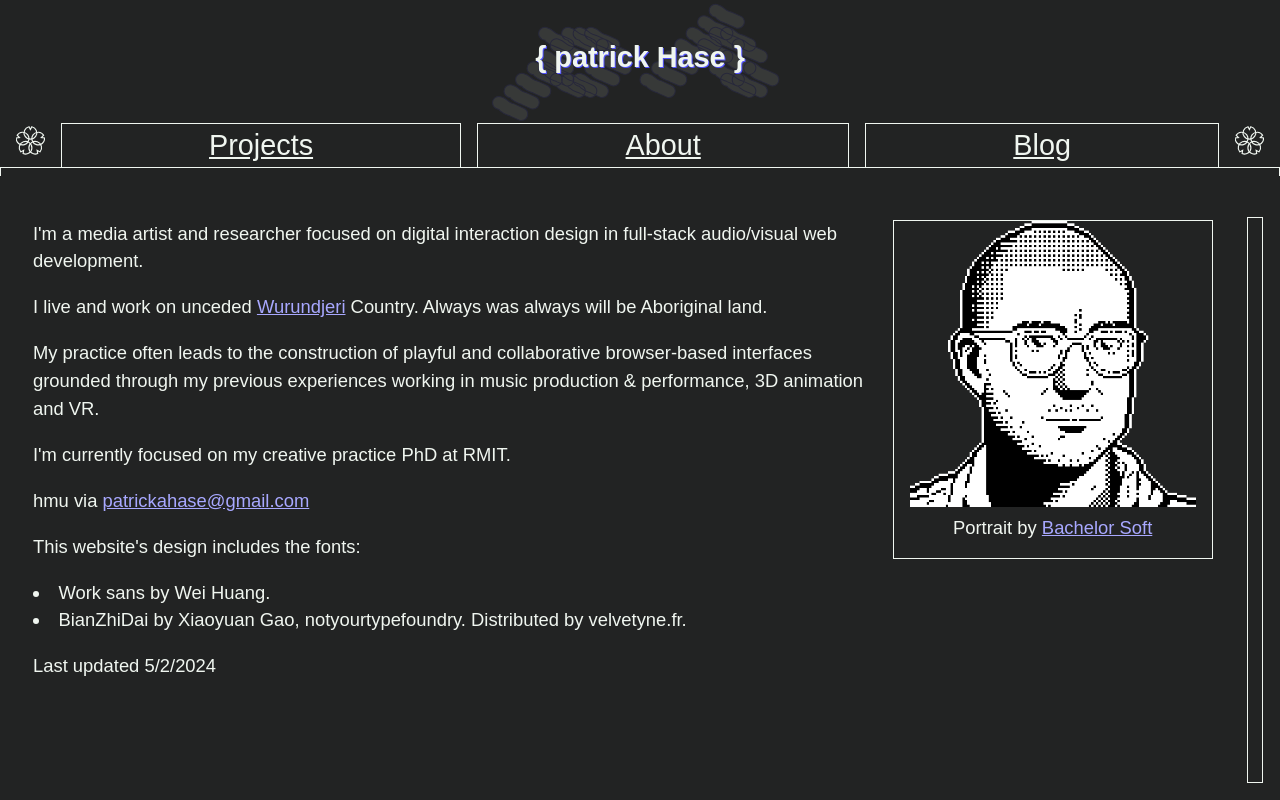
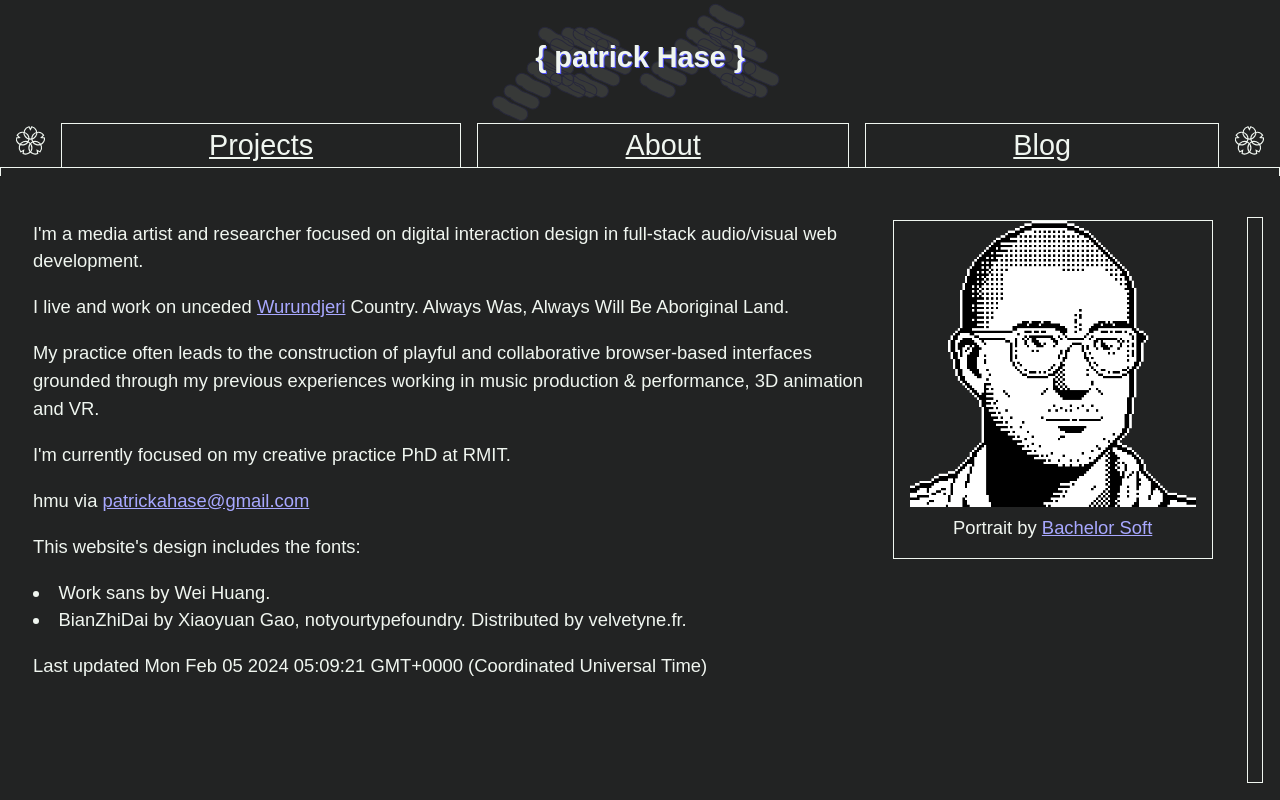
Before and after one commit to patrickahase/patrickhase.xyz, a React (Vite) app: page /about in a window 1280 px wide. Built offline with nearby package versions, Linux system fonts and the light colour scheme.

Commit message:
but will it be based on build or load?

```diff
--- a/src/routes/about-page.tsx
+++ b/src/routes/about-page.tsx
@@ -4,10 +4,11 @@ export default function AboutPage(){
 
   const dateObject = new Date();
 
-  const dateString =
+  /* const dateString =
         dateObject.getDate() + "/" +
         (dateObject.getMonth() + 1) + "/" +
-        dateObject.getFullYear();
+        dateObject.getFullYear(); */
+  const dateString = dateObject.toString();
 
   /* reference to email link element */
   const emailElementRef = useRef<HTMLAnchorElement>(null);
@@ -40,7 +41,7 @@ export default function AboutPage(){
         </p>
         <p>
           I live and work on unceded <a href='https://www.wurundjeri.com.au/' target='_blank'>Wurundjeri</a> Country. Always
-          was always will be Aboriginal land.
+          Was, Always Will Be Aboriginal Land.
         </p>
         <p>
           My practice often leads to the construction of playful and collaborative browser-based interfaces grounded through my
```
